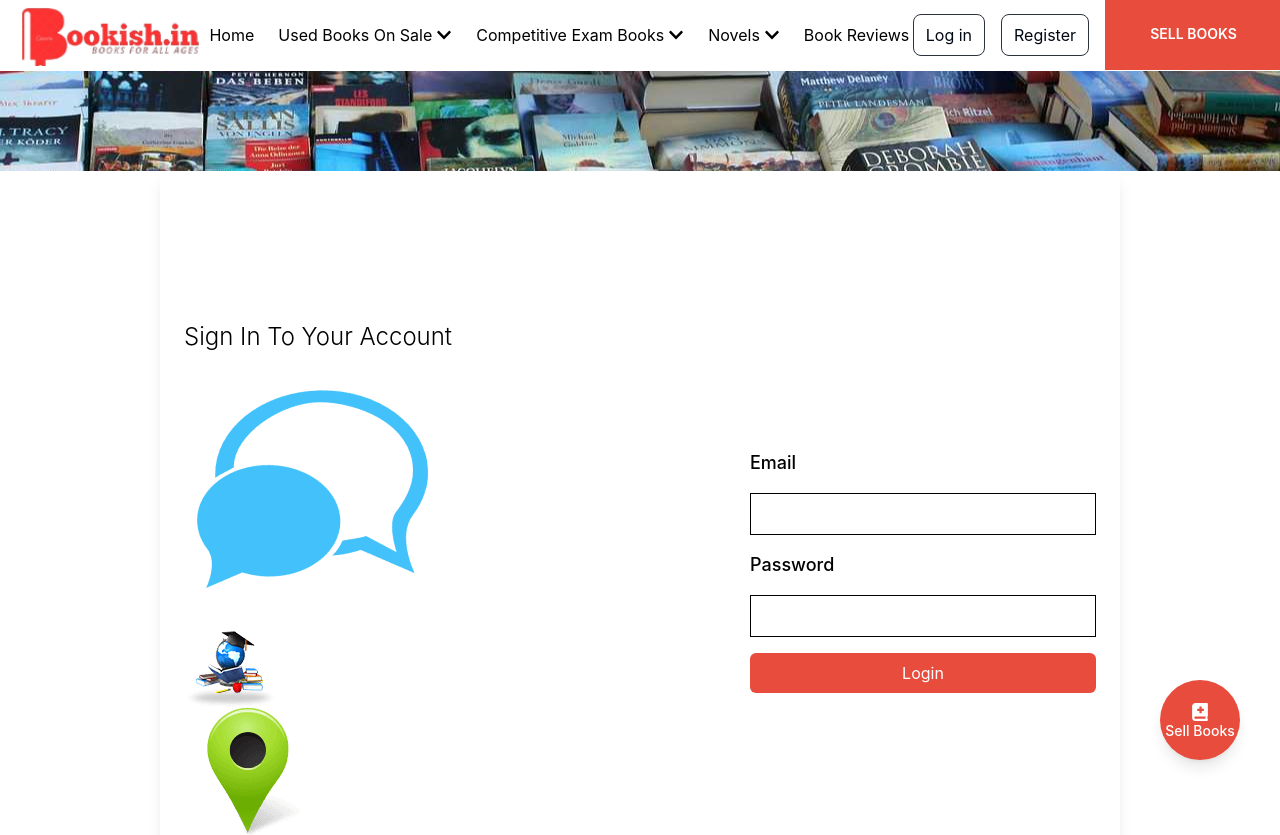
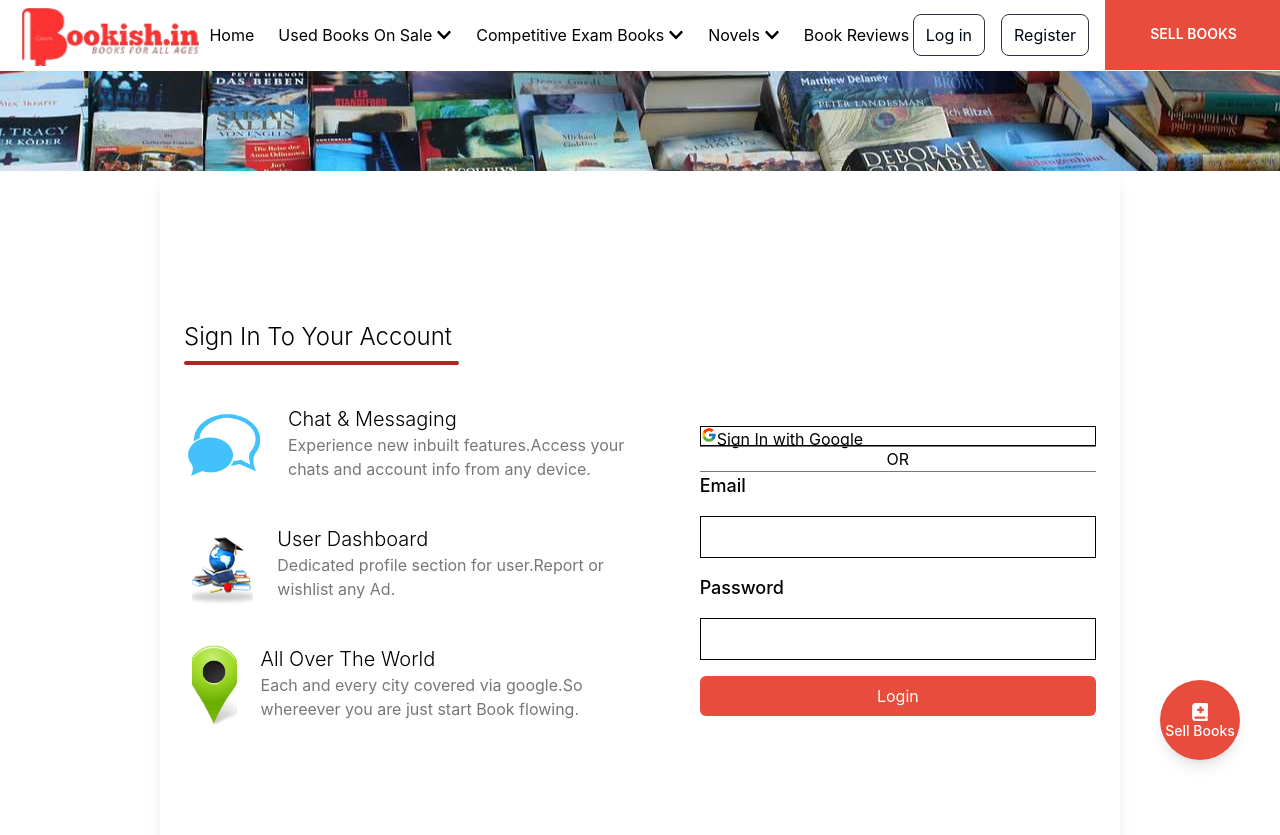
Before and after one commit to YaSi9R/boookish, a React (Create React App) app in the folder react-app/: page /login in a window 1280 px wide. Shown: the top 835 px of the page. Built offline with nearby package versions, Linux system fonts and the light colour scheme.

Commit message:
jwt failed

```diff
--- a/react-app/src/Pages/Login.jsx
+++ b/react-app/src/Pages/Login.jsx
@@ -3,6 +3,8 @@ import bgImage from "../assets/Images/login.jpg";
 import chatImg from "../assets/Images/chat.png";
 import globalImg from "../assets/Images/global.png";
 import locationImg from "../assets/Images/location.png";
+import { FcGoogle } from "react-icons/fc";
+
 
 const Login = () => {
   return (
@@ -21,47 +23,57 @@ const Login = () => {
       </div>
 
       {/* Login container */}
-      <div className=' flex top-1/3 w-9/12  flex-row gap-[220px] p-6  bg-white justify-left items-center min-h-screen shadow-lg mx-auto'>
-        <div className="h-[500px] w-[400px] flex flex-col">
+      <div className=' flex top-1/3 w-9/12  flex-row gap-[40px] p-6  bg-white justify-between items-center min-h-screen shadow-lg mx-auto'>
+        {/* left Part og login */}
+        <div className="h-[500px] w-[600px] flex flex-col ">
           <h2 className="text-2xl font-light text-left">
             Sign In To Your Account
           </h2>
           <span className="w-[275px] h-[4px] bg-[#b62323] mt-2 rounded"></span>
 
-          <div className=''>
-            <div>
+          <div className='flex flex-row gap-6 pt-10 w-full '>
+            <div className='w-[80px] h-[80px]'>
               <img src={chatImg} alt="" />
             </div>
-            <div>
-              <h3></h3>
-              <p></p>
+            <div className='w-full flex-1'>
+              <h2 className='text-xl text-black font-light'>Chat & Messaging</h2>
+              <p className='text-[#777777] w-full'>Experience new inbuilt features.Access your chats and account info from any device.</p>
             </div>
           </div>
-          <div className=''>
-            <div>
-              <img src={globalImg} alt="" />
+          <div className='flex flex-row gap-6 pt-10 w-full'>
+            <div className='w-[80px] h-[80px] object-cover pl-2'>
+              <img src={globalImg} alt=""
+                className="w-[80px] h-[80px] object-cover  scale-140  " />
             </div>
             <div>
-              <h3></h3>
-              <p></p>
+              <h2 className='text-xl text-black font-light'>User Dashboard</h2>
+              <p className='text-[#777777] w-full'>Dedicated profile section for user.Report or wishlist any Ad.</p>
             </div>
           </div>
-          <div className=''>
-            <div>
-              <img src={locationImg} alt="" />
+          <div className='flex flex-row gap-6 pt-10 w-full'>
+            <div className='w-[80px] h-[80px] object-cover pl-2'>
+              <img src={locationImg} alt=""
+                className='w-[80px] h-[80px] object-cover scale-140' />
             </div>
             <div>
-              <h3></h3>
-              <p></p>
+              <h3 className='text-xl text-black font-light'>All Over The World</h3>
+              <p className='text-[#777777] w-full'>Each and every city covered via google.So whereever you are just start Book flowing.</p>
             </div>
           </div>
         </div>
 
 
 
+        {/* Right part of my login page */}
+        <div className="h-[500px] w-[500px] flex flex-col justify-center">
+          <button className='text-left flex flex-row h-5 border'>
+            {/* icon */}
+            <FcGoogle className='' />
 
-
-        <div className="h-[500px] w-[400px] flex flex-col justify-center">
+            Sign In with Google</button>
+          <span className='bg-[#777777] w-full h-[1px]'></span>
+          <p className='justify-center items-center text-center'>OR</p>
+          <span className='bg-[#777777] w-full h-[1px]'></span>
           <form action="/login" className="space-y-4">
             <label htmlFor="email" className="block text-lg font-medium">
               Email
```
Also changed, not shown: 1 other file (tests, documents, lock files or other folders).
